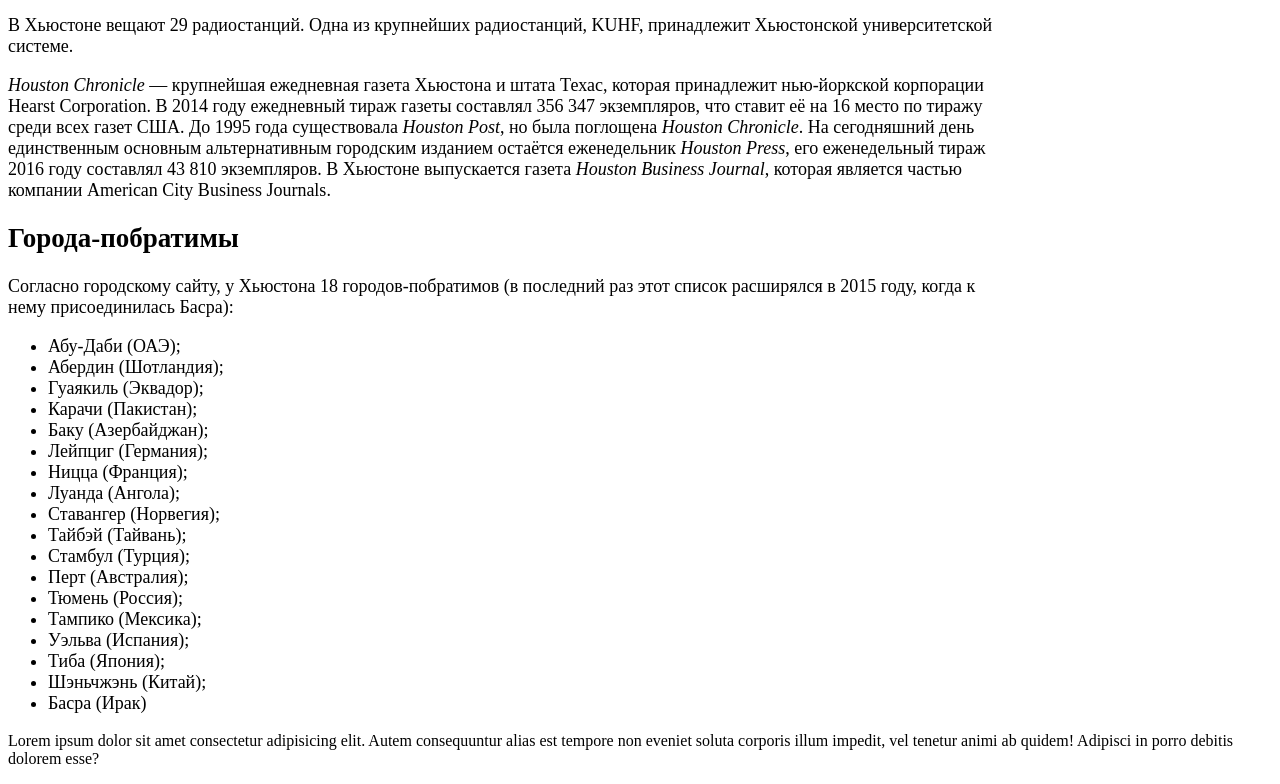
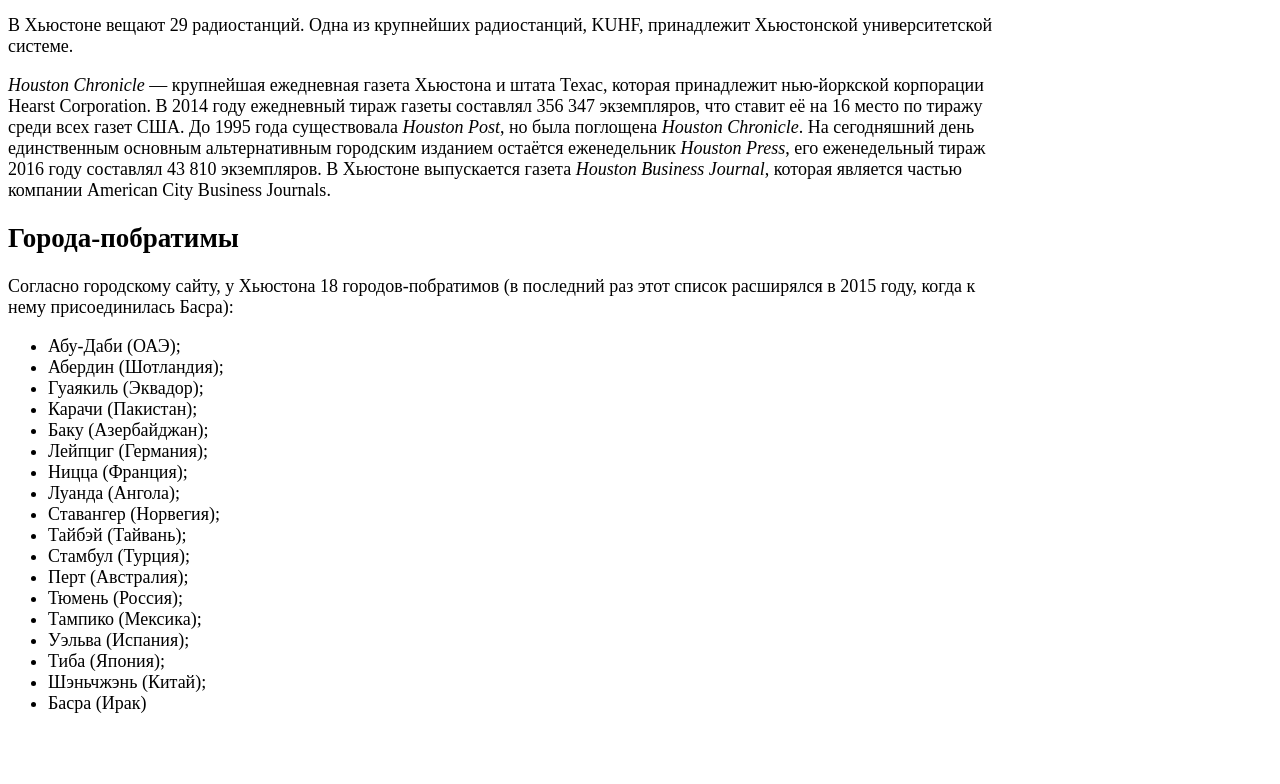
Before and after one commit to NiiLink/practic, a plain HTML site: page index.html in a window 1280 px wide. Shown: the part 9296-10080 px from the top of the page. After the commit the page ends 10028 px from the top, so only its background shows below. Drawn offline with Linux system fonts and the light colour scheme.

Commit message:
edited the file

```diff
--- a/index.html
+++ b/index.html
@@ -618,6 +618,5 @@
             </ul>
          </div>
     </div>
-    <p>Lorem ipsum dolor sit amet consectetur adipisicing elit. Autem consequuntur alias est tempore non eveniet soluta corporis illum impedit, vel tenetur animi ab quidem! Adipisci in porro debitis dolorem esse?</p>
 </body>
 </html>
```
